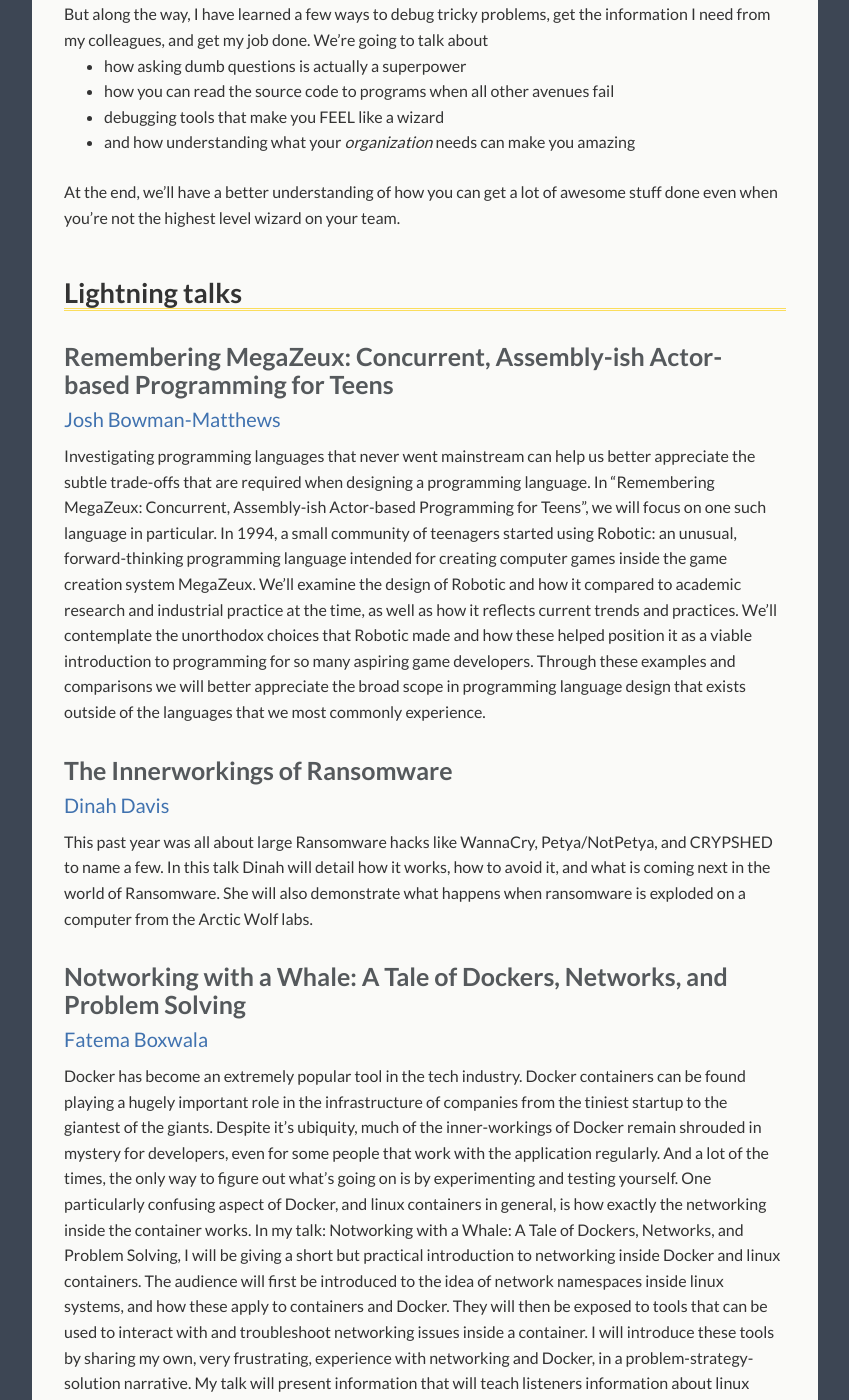
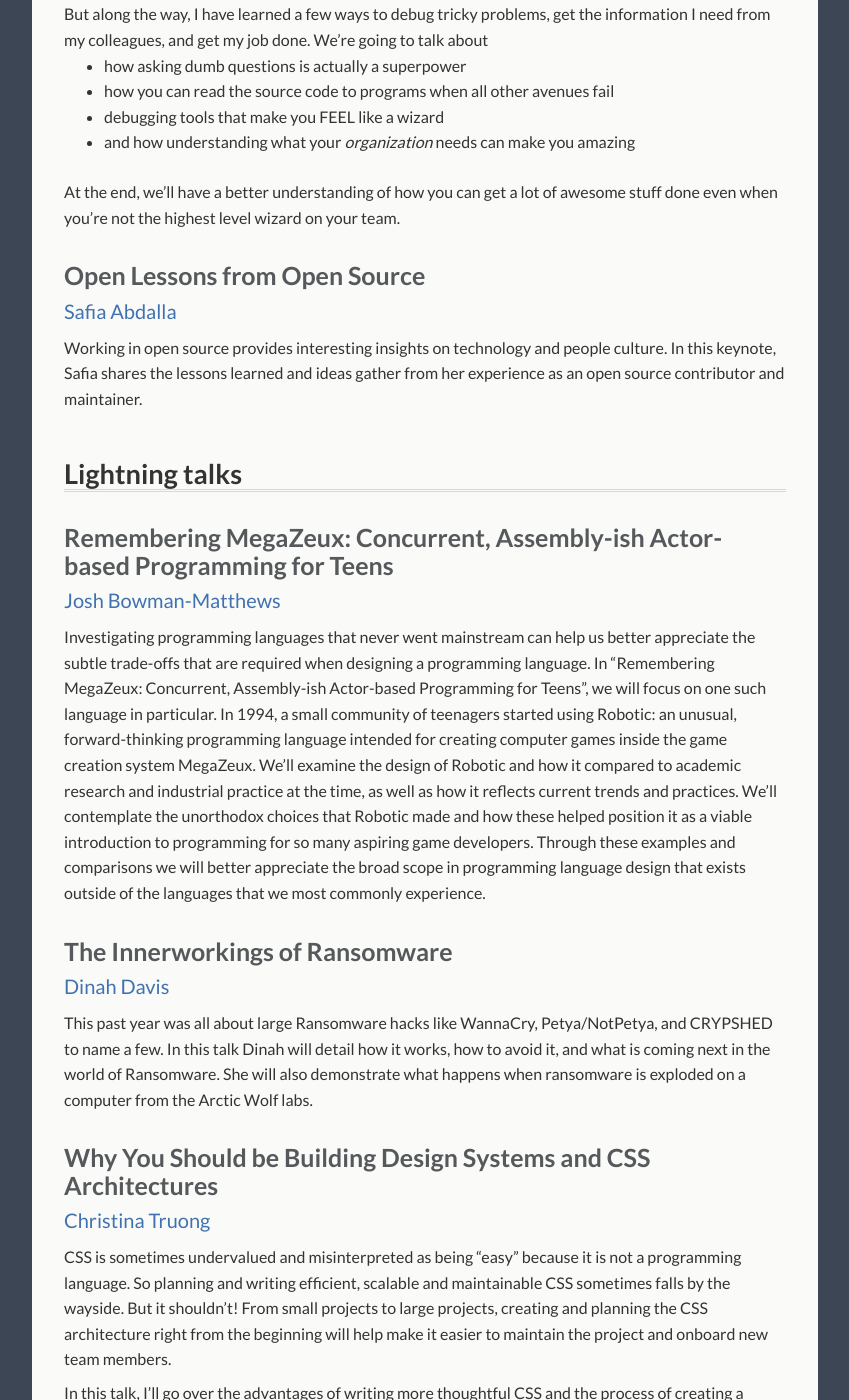
Before and after one commit to StarConKW/starconkw.github.io, a Jekyll site: the page built from _pages/talks.md, in a window 1280 px wide and 1400 px high, scrolled down 554 px. Shown: the whole window, without its empty margins (215-1064 px from the left). Built offline with Jekyll 4.4.1, drawn with Linux system fonts in a browser that asks for light colours; some of the changed text lies outside the part shown.

Commit message:
safia and christina details - last of speaker info

```diff
--- a/_pages/talks.md
+++ b/_pages/talks.md
@@ -35,6 +35,14 @@ But along the way, I have learned a few ways to debug tricky problems, get the i
 At the end, we'll have a better understanding of how you can get a lot of awesome stuff done even when you're not the highest level wizard on your team.
 </p>
 
+### Open Lessons from Open Source
+
+[Safia Abdalla](/speakers#safia-abdalla)
+
+<p class="abstract">
+Working in open source provides interesting insights on technology and people culture. In this keynote, Safia shares the lessons learned and ideas gather from her experience as an open source contributor and maintainer.
+</p>
+
 ## Lightning talks
 
 ### Remembering MegaZeux: Concurrent, Assembly-ish Actor-based Programming for Teens
@@ -52,6 +60,23 @@ Investigating programming languages that never went mainstream can help us bette
 <p class="abstract">
 This past year was all about large Ransomware hacks like WannaCry, Petya/NotPetya, and CRYPSHED to name a few. In this talk Dinah will detail how it works, how to avoid it, and what is coming next in the world of Ransomware. She will also demonstrate what happens when ransomware is exploded on a computer from the Arctic Wolf labs.
 </p>
+
+### Why You Should be Building Design Systems and CSS Architectures
+
+[Christina Truong](/speakers#christina-truong)
+
+<p class="abstract">
+CSS is sometimes undervalued and misinterpreted as being “easy” because it is not a programming language. So planning and writing efficient, scalable and maintainable CSS sometimes falls by the wayside. But it shouldn’t! From small projects to large projects, creating and planning the CSS architecture right from the beginning will help make it easier to maintain the project and onboard new team members.
+</p>
+<p class="abstract">
+In this talk, I’ll go over the advantages of writing more thoughtful CSS and the process of creating a design system such as:
+</p>
+
+- Establishing design rules and coding standards
+- Taking inventory of the design components
+- Examples of scalable and modular CSS
+- Writing documentation
+
 
 ### Notworking with a Whale: A Tale of Dockers, Networks, and Problem Solving
 
```
Also changed, not shown: _pages/speakers.md (+15 -1 lines), assets/img/speakers/christina.jpg (added).
